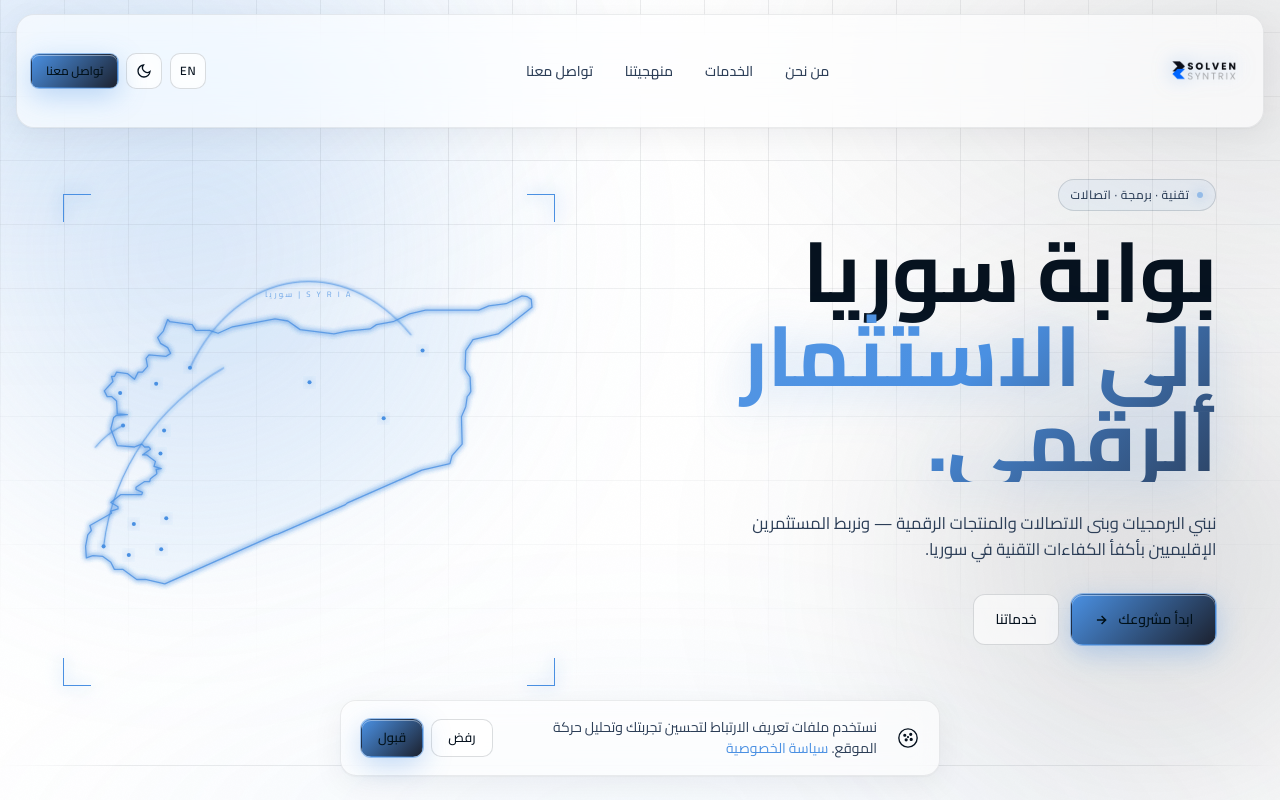
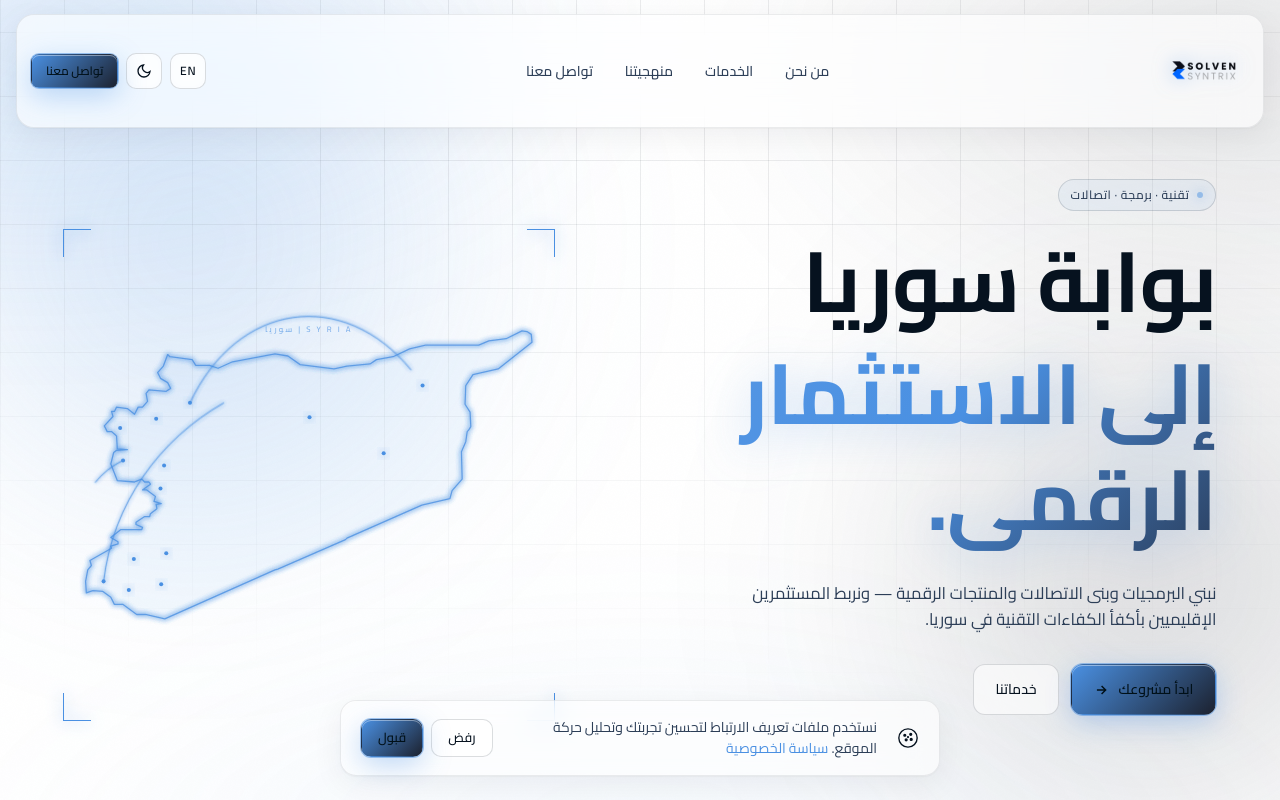
Before and after one commit to Saeed-Altout/solvensyntirx, a Next.js app: page /ar in a window 1280 px wide. Shown: the top 800 px of the page. Built offline with nearby package versions, Linux system fonts and the light colour scheme.

Commit message:
fix: increase line-height for Arabic hero title to prevent line overlap
Co-Authored-By: Claude Sonnet 4.6 <noreply@anthropic.com>

```diff
--- a/src/app/globals.css
+++ b/src/app/globals.css
@@ -241,7 +241,8 @@
   align-items: center; max-width: 1440px; margin: 0 auto; padding: 0 clamp(20px, 5vw, 80px);
 }
 .ss-hero-title { font-size: clamp(40px, 6.6vw, 88px); font-weight: 600; letter-spacing: -0.04em; line-height: 1; margin: 18px 0 28px; text-wrap: balance; }
-[dir="rtl"] .ss-hero-title { letter-spacing: -0.01em; }
+[dir="rtl"] .ss-hero-title { letter-spacing: -0.01em; line-height: 1.25; }
+[dir="rtl"] .ss-hero-title .ss-title-line:first-child { padding-bottom: 0.08em; }
 .ss-title-line { display: block; }
 .ss-title-metallic {
   background: linear-gradient(135deg, color-mix(in srgb, var(--accent) 90%, white) 0%, var(--accent) 35%, var(--accent-2) 70%, color-mix(in srgb, var(--accent-2) 70%, white) 100%);
```
